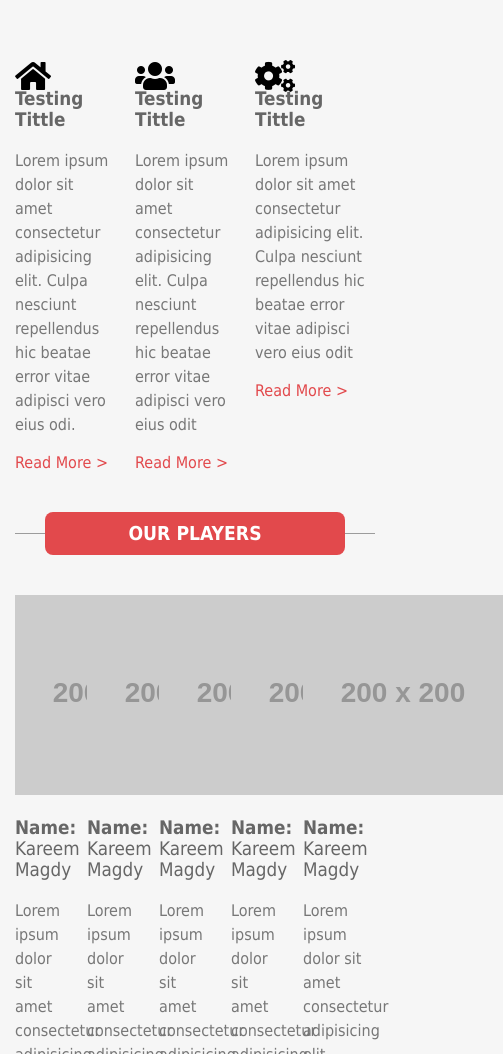
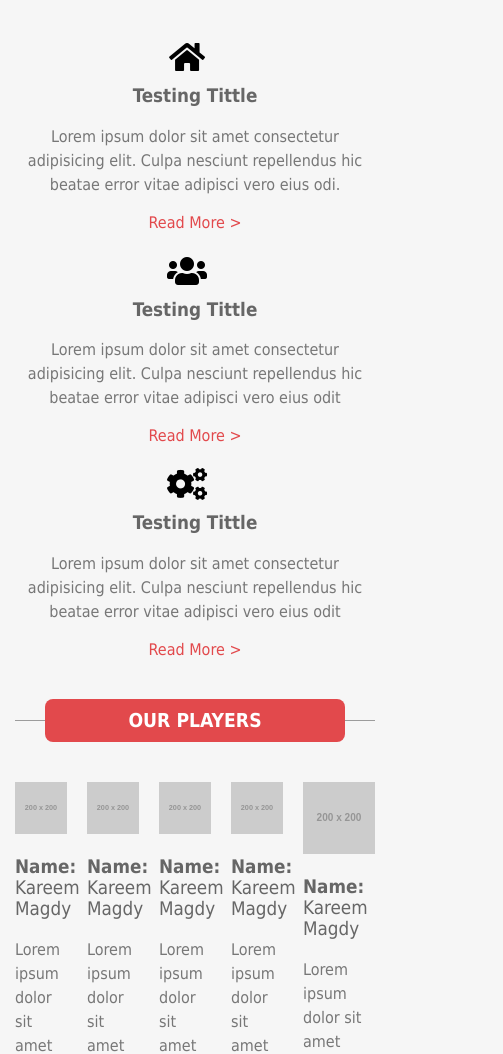
Before and after one commit to KareeMagdyy/sass-project, a website: page index.html in a window 390 px wide. Shown: the part 687-1741 px from the top of the page, 503 px wide, since content can reach past the window. Drawn offline with nearby package versions, Linux system fonts and the light colour scheme; placeholder pictures from the web are drawn by us.

Commit message:
Our Services Article is now responsive

```diff
--- a/index.html
+++ b/index.html
@@ -58,20 +58,20 @@
         <div class="head-with-border">
           <h2>Our Services</h2>
         </div>
-        <div class="service__box">
+        <div class="service__box text-center-xs">
           <h3 class="service__box--tittle"><i class="fa fa-home"></i>Testing Tittle</h3>
           <p class="service__box--description">Lorem ipsum dolor sit amet consectetur adipisicing elit. Culpa nesciunt
             repellendus hic beatae error vitae adipisci vero eius odi.</p>
           <a class="service__box--link" href="#">Read More ></a>
         </div>
-        <div class="service__box">
+        <div class="service__box text-center-xs">
           <h3 class="service__box--tittle"><i class="fa fa-users"></i>Testing Tittle</h3>
           <p class="service__box--description">Lorem ipsum dolor sit amet consectetur adipisicing elit. Culpa nesciunt
             repellendus hic beatae error vitae
             adipisci vero eius odit</p>
           <a class="service__box--link" href="#">Read More ></a>
         </div>
-        <div class="service__box">
+        <div class="service__box text-center-xs">
           <h3 class="service__box--tittle"><i class="fa fa-cogs"></i>Testing Tittle</h3>
           <p class="service__box--description">Lorem ipsum dolor sit amet consectetur adipisicing elit. Culpa nesciunt
             repellendus hic beatae error vitae
--- a/scss/helpers/_variables.scss
+++ b/scss/helpers/_variables.scss
@@ -5,7 +5,7 @@ $clr-footer: #888;
 $clr-white: #fff;
 
 //Breakpoints
-$maxSmall: "(min-width: 47.9375rem)";
+$maxSmall: "(max-width: 47.9375rem)";
 $minSmall: "(min-width: 48rem)";
 $minMedium: "(min-width: 62rem)";
 $minLarge: "(min-width: 75rem)";
--- a/scss/layout/_grid.scss
+++ b/scss/layout/_grid.scss
@@ -24,3 +24,9 @@
 .clear-fix {
   clear: both;
 }
+
+.text-center-xs {
+  @media #{$maxSmall} {
+    text-align: center;
+  }
+}
--- a/scss/pages/_global.scss
+++ b/scss/pages/_global.scss
@@ -3,6 +3,7 @@ body {
   font-family: Tahoma;
   font-size: 1rem;
   margin: 0;
+  overflow-x: hidden;
 }
 
 ul,
--- a/scss/pages/_home.scss
+++ b/scss/pages/_home.scss
@@ -48,10 +48,18 @@
 /*Start Services*/
 .services {
   .service__box {
-    float: $float-left;
-    width: calc(100% / 3);
-    &:not(:last-of-type) {
-      padding-right: 20px;
+    @media #{$minMedium} {
+      float: $float-left;
+      width: calc(100% / 3);
+      &:not(:last-of-type) {
+        padding-right: 20px;
+      }
+    }
+    @media #{$maxSmall} {
+      i {
+        display: block;
+        margin-bottom: 1rem;
+      }
     }
     .service__box--tittle {
       color: #666;
@@ -82,6 +90,9 @@
     width: calc(100% / 5);
     &:not(:last-of-type) {
       padding-right: 20px;
+    }
+    img {
+      max-width: 100%;
     }
     .players__box--tittle {
       color: #666;
```
Also changed, not shown: css/home.css.
